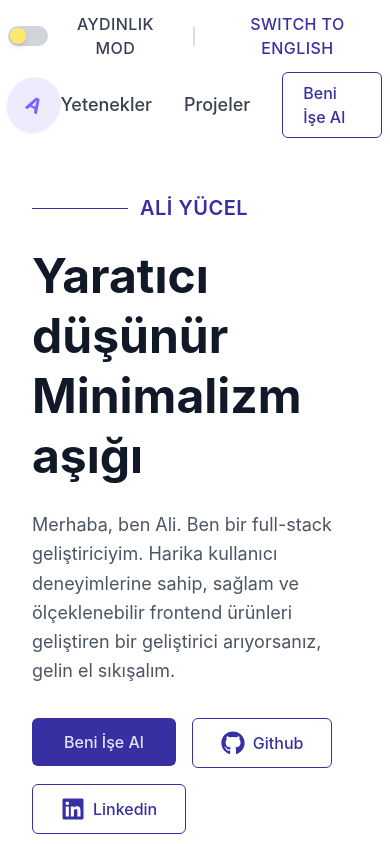
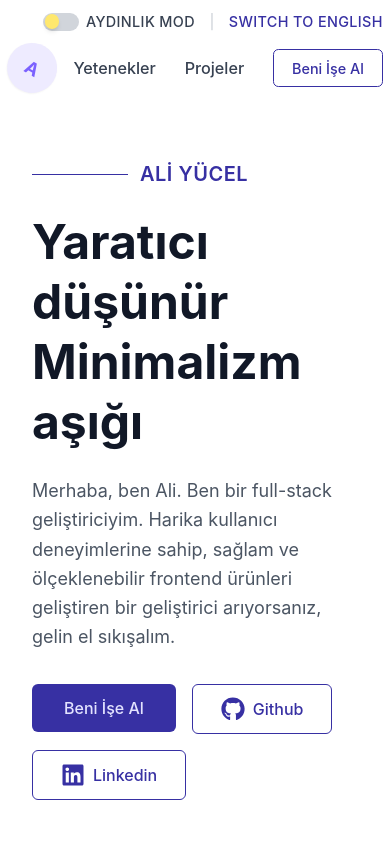
Before and after one commit to AliYcll/my-portfolio, a React (Vite) app: page / in a window 390 px wide. Shown: the top 844 px of the page. Built offline with nearby package versions, Linux system fonts and the light colour scheme; no server answers.

Commit message:
ufak media query güncellemesi

```diff
--- a/src/index.css
+++ b/src/index.css
@@ -79,3 +79,21 @@ html {
   outline: 2px solid #e92577;
   outline-offset: 2px;
 }
+
+@media (max-width: 414px) {
+  html {
+    scroll-padding-top: 100px;
+  }
+
+  #main-header {
+    zoom: 0.9;
+  }
+}
+@media (max-width: 364px) {
+  html {
+    scroll-padding-top: 90px;
+  }
+  #main-header {
+    zoom: 0.8;
+  }
+}
```
